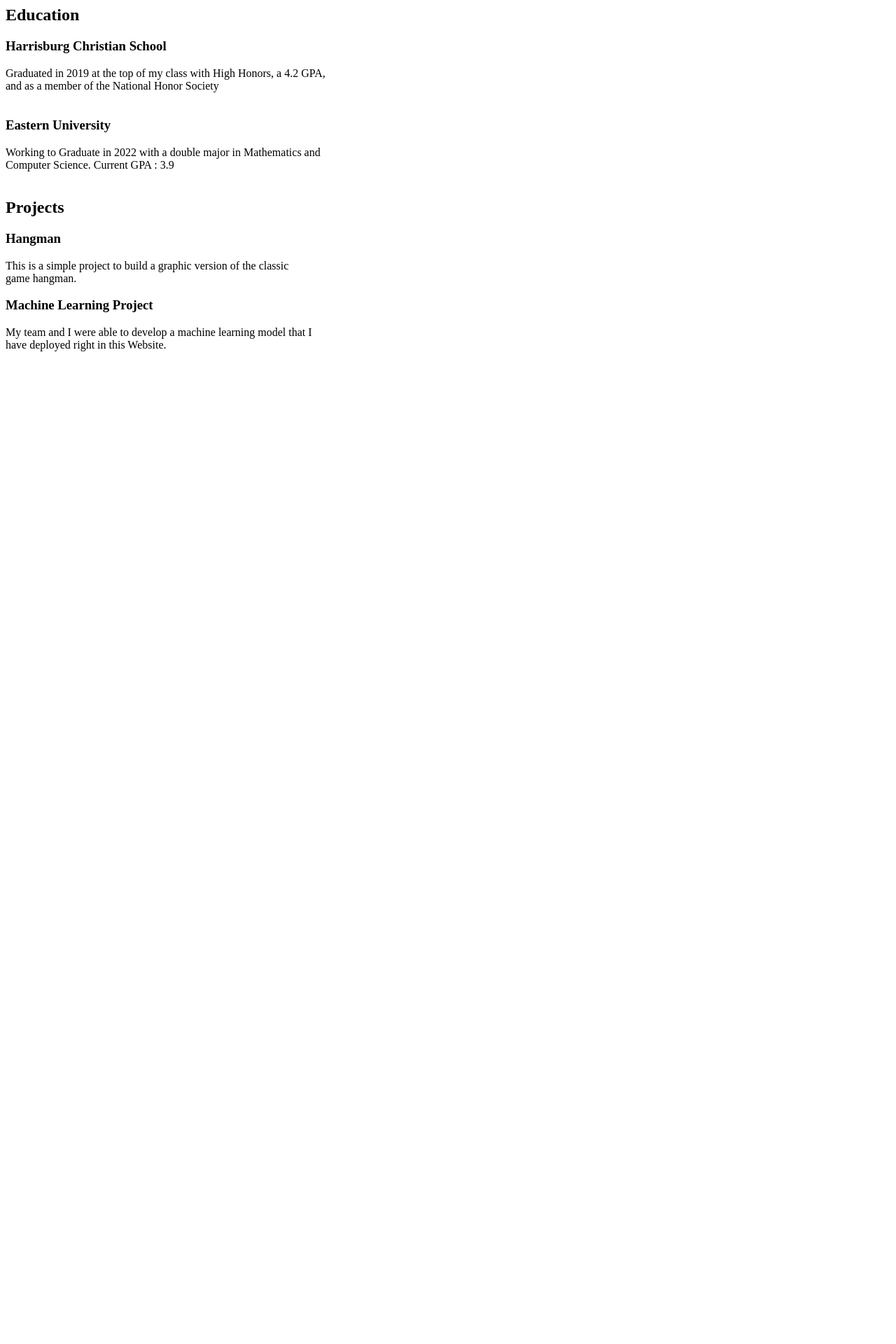
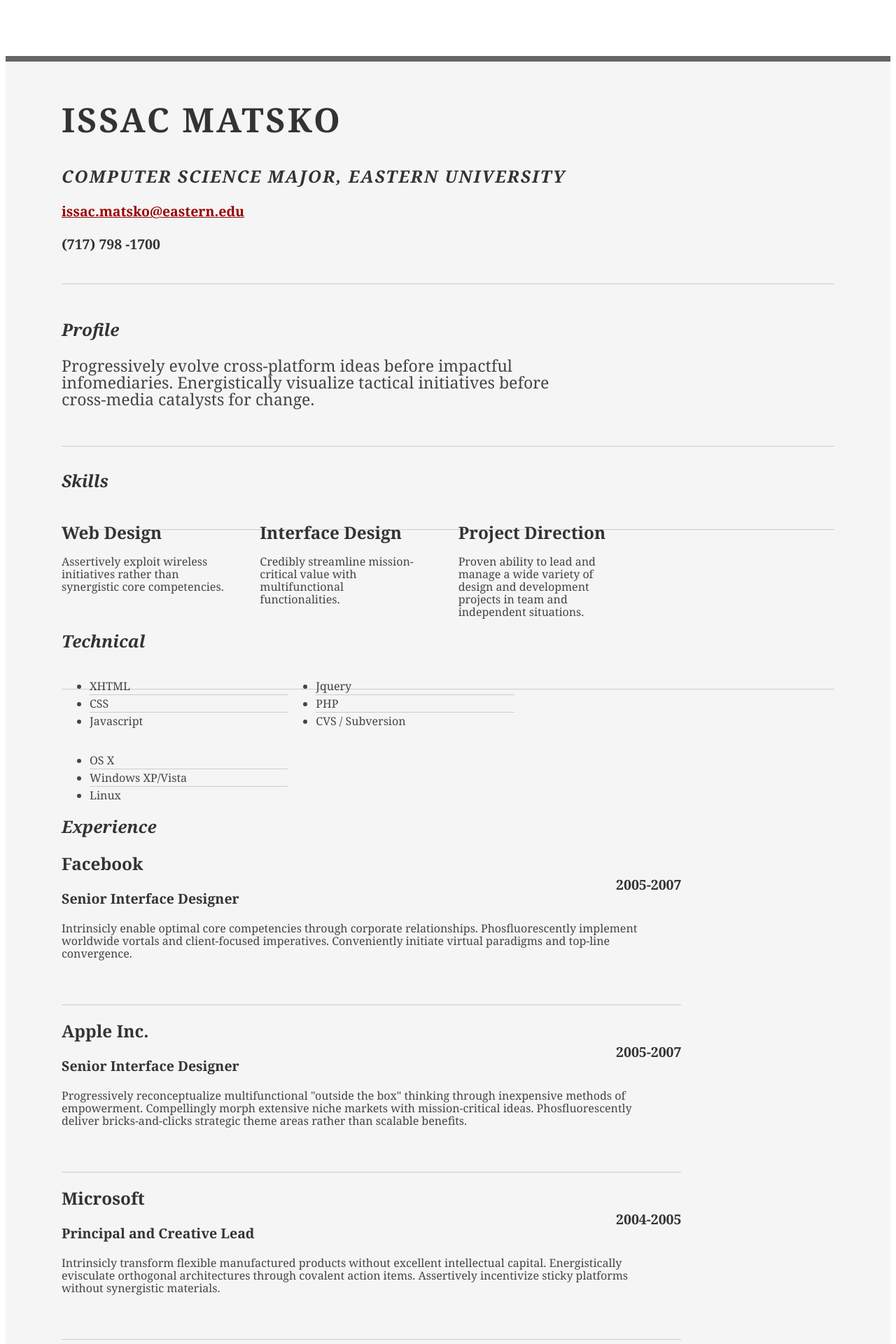
Before and after one commit to seancottrell/Car_predictor, a Flask app: template demo/templates/resume_issac.html in a window 1280 px wide. Shown: the top 1920 px of the page at 70% size. Before the commit the page ends 502 px from the top, so only its background shows below. Run offline with Flask 2, Linux system fonts and the light colour scheme; the template is opened without the code that fills it, so the values that code supplies are empty.

Commit message:
resume format updatted

```diff
--- a/demo/templates/resume_issac.html
+++ b/demo/templates/resume_issac.html
@@ -1,26 +1,159 @@
 
-<h2>Education</h2>
+<!DOCTYPE html>
+<html lang="en">
+<head>
+    <meta charset="UTF-8">
+    <title></title>
+	 <link rel="stylesheet" href="{{url_for('static', filename='resume.css') }}">
+</head>
+<body>
 
-<h3>Harrisburg Christian School</h3>
-<p>Graduated in 2019 at the top of my class with High Honors, a 4.2 GPA, <br>
-    and as a member of the National Honor Society<br> <br>
-</p>
+<div id="doc2" class="yui-t7">
+	<div id="inner">
 
-<h3>Eastern University</h3>
-<p> Working to Graduate in 2022 with a double major in Mathematics and<br>
-    Computer Science.  Current GPA : 3.9<br> <br>
-</p>
+		<div id="hd">
+			<div class="yui-gc">
+				<div class="yui-u first">
+					<h1>Issac Matsko</h1>
+					<h2>Computer Science Major, Eastern University</h2>
+				</div>
 
-<h2> Projects</h2>
+				<div class="yui-u">
+					<div class="contact-info">
+						<h3><a href="mailto:issac.matsko@eastern.edu">issac.matsko@eastern.edu</a></h3>
+						<h3>(717) 798 -1700</h3>
+					</div><!--// .contact-info -->
+				</div>
+			</div><!--// .yui-gc -->
+		</div><!--// hd -->
 
-<h3> Hangman </h3>
-<p>
-    This is a simple project to build a graphic version of the classic <br>
-    game hangman. <br>
-</p>
+		<div id="bd">
+			<div id="yui-main">
+				<div class="yui-b">
 
-<h3> Machine Learning Project</h3>
-<p>
-    My team and I were able to develop a machine learning model that I <br>
-    have deployed right in this Website.
-</p>
+					<div class="yui-gf">
+						<div class="yui-u first">
+							<h2>Profile</h2>
+						</div>
+						<div class="yui-u">
+							<p class="enlarge">
+								Progressively evolve cross-platform ideas before impactful infomediaries. Energistically visualize tactical initiatives before cross-media catalysts for change.
+							</p>
+						</div>
+					</div><!--// .yui-gf -->
+
+					<div class="yui-gf">
+						<div class="yui-u first">
+							<h2>Skills</h2>
+						</div>
+						<div class="yui-u">
+
+								<div class="talent">
+									<h2>Web Design</h2>
+									<p>Assertively exploit wireless initiatives rather than synergistic core competencies.	</p>
+								</div>
+
+								<div class="talent">
+									<h2>Interface Design</h2>
+									<p>Credibly streamline mission-critical value with multifunctional functionalities.	 </p>
+								</div>
+
+								<div class="talent">
+									<h2>Project Direction</h2>
+									<p>Proven ability to lead and manage a wide variety of design and development projects in team and independent situations.</p>
+								</div>
+						</div>
+					</div><!--// .yui-gf -->
+
+					<div class="yui-gf">
+						<div class="yui-u first">
+							<h2>Technical</h2>
+						</div>
+						<div class="yui-u">
+							<ul class="talent">
+								<li>XHTML</li>
+								<li>CSS</li>
+								<li class="last">Javascript</li>
+							</ul>
+
+							<ul class="talent">
+								<li>Jquery</li>
+								<li>PHP</li>
+								<li class="last">CVS / Subversion</li>
+							</ul>
+
+							<ul class="talent">
+								<li>OS X</li>
+								<li>Windows XP/Vista</li>
+								<li class="last">Linux</li>
+							</ul>
+						</div>
+					</div><!--// .yui-gf-->
+
+					<div class="yui-gf">
+
+						<div class="yui-u first">
+							<h2>Experience</h2>
+						</div><!--// .yui-u -->
+
+						<div class="yui-u">
+
+							<div class="job">
+								<h2>Facebook</h2>
+								<h3>Senior Interface Designer</h3>
+								<h4>2005-2007</h4>
+								<p>Intrinsicly enable optimal core competencies through corporate relationships. Phosfluorescently implement worldwide vortals and client-focused imperatives. Conveniently initiate virtual paradigms and top-line convergence. </p>
+							</div>
+
+							<div class="job">
+								<h2>Apple Inc.</h2>
+								<h3>Senior Interface Designer</h3>
+								<h4>2005-2007</h4>
+								<p>Progressively reconceptualize multifunctional "outside the box" thinking through inexpensive methods of empowerment. Compellingly morph extensive niche markets with mission-critical ideas. Phosfluorescently deliver bricks-and-clicks strategic theme areas rather than scalable benefits. </p>
+							</div>
+
+							<div class="job">
+								<h2>Microsoft</h2>
+								<h3>Principal and Creative Lead</h3>
+								<h4>2004-2005</h4>
+								<p>Intrinsicly transform flexible manufactured products without excellent intellectual capital. Energistically evisculate orthogonal architectures through covalent action items. Assertively incentivize sticky platforms without synergistic materials. </p>
+							</div>
+
+
+							<div class="job last">
+								<h2>International Business Machines (IBM)</h2>
+								<h3>Lead Web Designer</h3>
+								<h4>2001-2004</h4>
+								<p>Globally re-engineer cross-media schemas through viral methods of empowerment. Proactively grow long-term high-impact human capital and highly efficient innovation. Intrinsicly iterate excellent e-tailers with timely e-markets.</p>
+							</div>
+
+						</div><!--// .yui-u -->
+					</div><!--// .yui-gf -->
+
+
+					<div class="yui-gf last">
+						<div class="yui-u first">
+							<h2>Education</h2>
+						</div>
+						<div class="yui-u">
+							<h2>Eastern University - Wayne, Pennsylvania</h2>
+							<h3>Major, Computer Science &mdash; <strong>3.5 GPA</strong> </h3>
+						</div>
+					</div><!--// .yui-gf -->
+
+
+				</div><!--// .yui-b -->
+			</div><!--// yui-main -->
+		</div><!--// bd -->
+
+		<div id="ft">
+			<p>Issac Matsko &mdash; <a href="mailto:issac.matsko@eastern.edu">issac.matsko@eastern.edu</a> &mdash; (717) -798-1700</p>
+		</div><!--// footer -->
+
+	</div><!-- // inner -->
+
+
+</div><!--// doc -->
+
+</body>
+</html>
```
